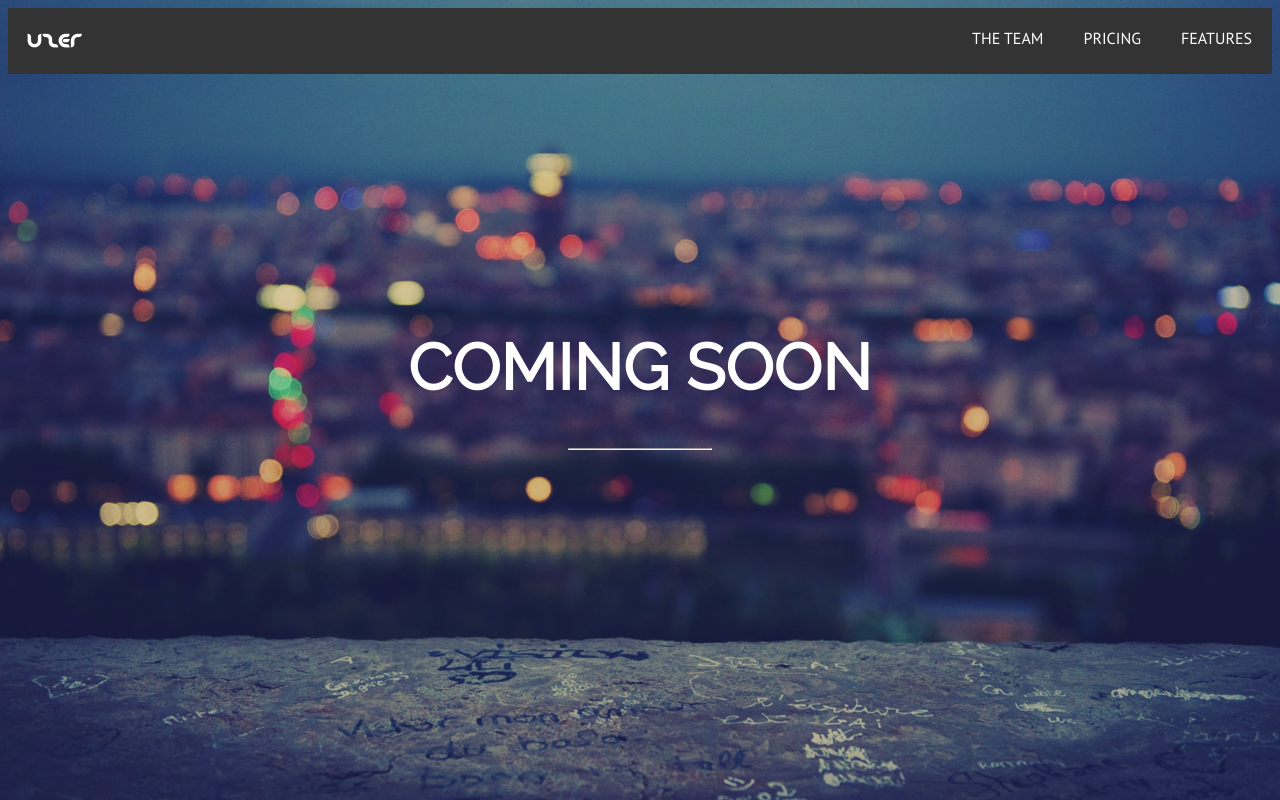
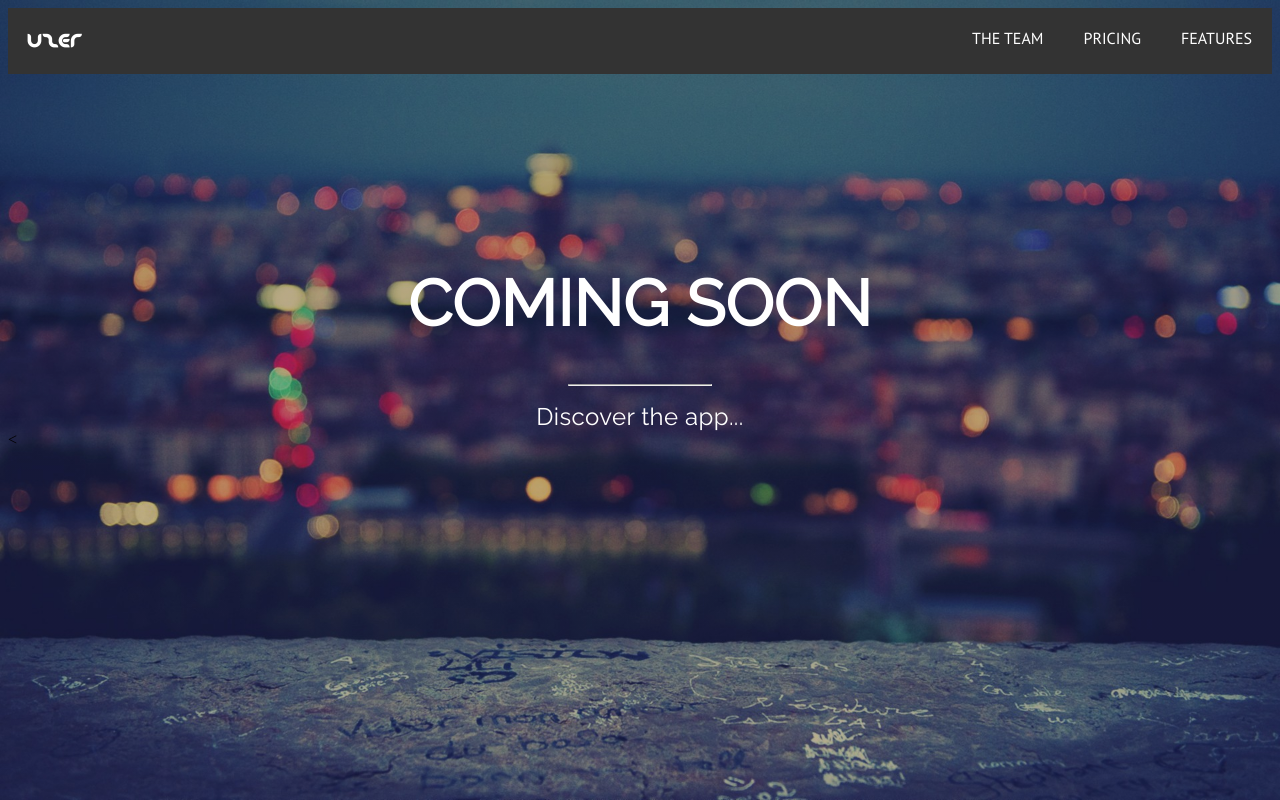
Before and after one commit to uzerapp/uzerapp.github.io, a plain HTML site: page index.html in a window 1280 px wide. Drawn offline with Linux system fonts and the light colour scheme.

Commit message:
added content to homepage

```diff
--- a/index.html
+++ b/index.html
@@ -6,11 +6,6 @@
     </head>
 
     <body id="home-page">
-
-        <!-- The logo and nav bar -->
-        <div class="header">
-
-
             <div class="nav-bar">
 
                <ul>
@@ -20,12 +15,11 @@
                <li><a href="team.html">THE TEAM</a></li>
                </ul>
 
-
             </div>
 
-        </div>
         <h1>COMING SOON</h1>
         <hr>
+        <a href="features.html" style="text-decoration:none"><explore>Discover the app...</explore></a><
 
     </body>
 
--- a/style.css
+++ b/style.css
@@ -34,7 +34,7 @@ li a:hover {
 
 
 body {
-    background: linear-gradient( rgba(0, 0, 0, 0.1), rgba(0, 0, 0, 0.2) ), url("images/background3.jpg") no-repeat center center fixed;
+    background: linear-gradient( rgba(0, 0, 0, 0.3), rgba(0, 0, 0, 0.2) ), url("images/background3.jpg") no-repeat center center fixed;
     -webkit-background-size: cover;
     -moz-background-size: cover;
     -o-background-size: cover;
@@ -52,12 +52,22 @@ home_logo {
 }
 
 h1 {
-    margin-top: 4em;
+    margin-top: 3em;
     list-style-type: none;
     text-align: center;
     color: white;
     font-family:'Raleway', sans-serif;
     font-size: 400%;
+    letter-spacing:0.4px;
+    text-decoration: none;
+}
+
+explore {
+    display: block;
+    text-align: center;
+    color: white;
+    font-family:'Raleway', sans-serif;
+    font-size: 150%;
     letter-spacing:0.4px;
     text-decoration: none;
 }
```
